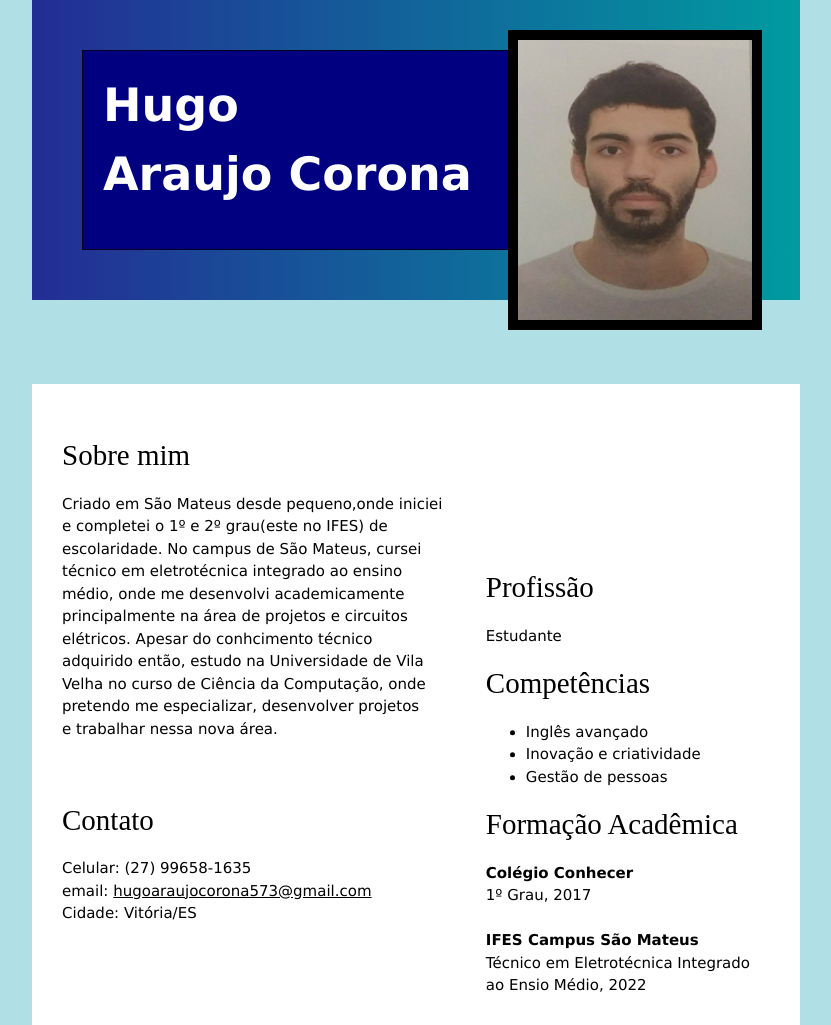
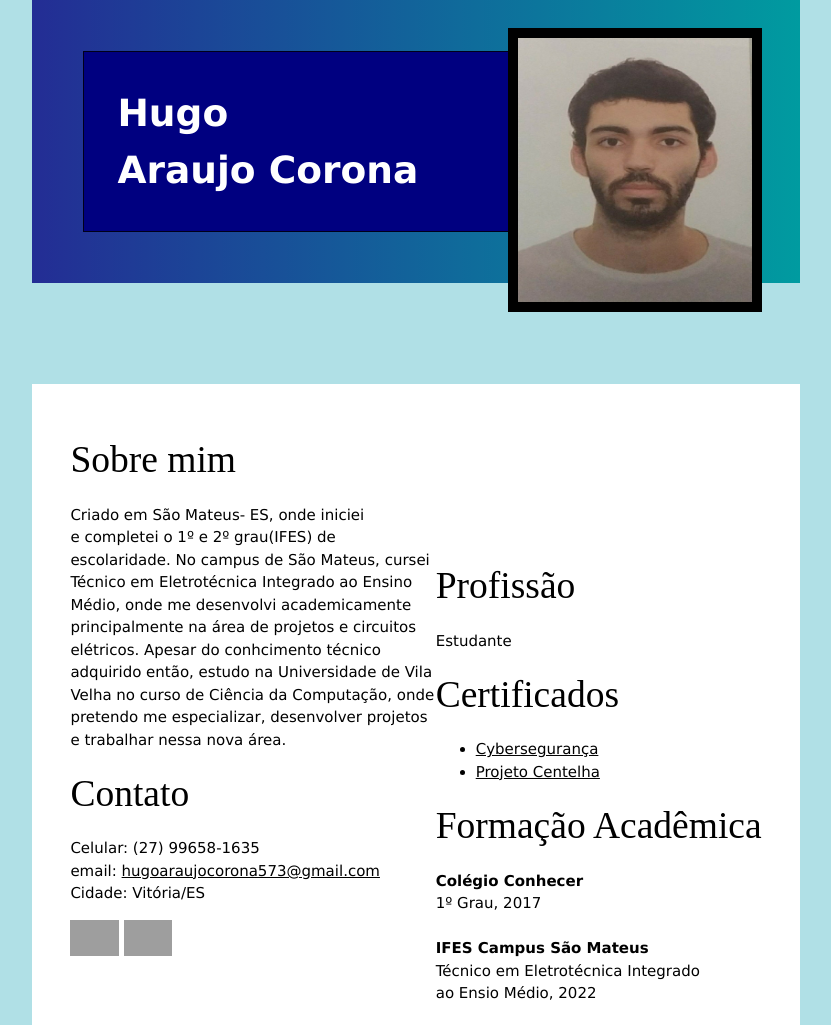
Before and after one commit to eognus/curriculo, a plain HTML site: page index.html in a window 1280 px wide. Shown: the top 1025 px of the page, without its empty margins (224-1055 px from the left). Drawn offline with nearby package versions, Linux system fonts and the light colour scheme; grey boxes are pictures that could not be loaded.

Commit message:
Update index.html

```diff
--- a/index.html
+++ b/index.html
@@ -13,15 +13,15 @@
 
   h2, h3, h4, h5, h6  {
   font-family: serif;
-    font-size: 29px
+    font-size: 250%
 }
 
 .grid-container {
   display: grid;
-  grid-template-columns: 500px;
-  grid-template-rows: 200px;
-  padding: 50px;
-  height: 300px;
+  grid-template-columns: 100%;
+  grid-template-rows: 100%;
+  padding: 4%;
+  height: 150%;
   background-image: linear-gradient(to left, rgb(0, 155, 160), rgba(0, 0, 128, 0.8));
   margin-top: 0;
   margin-left: 20%;
@@ -32,14 +32,12 @@
 .grid-item {
   background-color: #000080;
   border: 1px solid rgba(0, 0, 0, 0.8);
-  padding: 20px;
-  font-size: 46px;
+  padding: 5%;
+  font-size: 250%;
   text-align: left
 }
-  heading{
 
-  }
-  img{
+  #foto{
     position: absolute;
     height: 100%;
     width : 33%;
@@ -56,8 +54,8 @@
 <body style="background-color: powderblue">
 
 <div class="grid-container">
-  <div class="grid-item w3-cursive" style = "color: white ">
-<div><b>
+  <div class="grid-item w3-cursive" style = "color: #fffec8 ">
+<div style = "color: white"><b>
       Hugo<br>Araujo Corona
 </b></div>
   </div>
@@ -65,32 +63,31 @@
 
 
 
-<img  class="img" style="z-index:2" src="foto.jpg" alt= "foto"> </div>
+<img  id="foto" style="z-index:2" src="foto.jpg" alt= "foto"> </div>
 
   <div  class="w3-display-container w3-white"  style=" width:60%; height:100%; position:absolute;  top:48%; left:20%; box-sizing: border-box;" >
-    <div  style="padding: 40px 30px;">
+    <div  style="padding: 5% 5%;">
       <h2>Sobre mim</h2>
-      <p>  Criado em São Mateus desde pequeno,onde iniciei<br> e completei o 1º e 2º grau(este no IFES) de<br> escolaridade. No campus de São Mateus, cursei<br> técnico em eletrotécnica integrado ao ensino<br> médio, onde me desenvolvi academicamente<br> principalmente na área de projetos e circuitos<br> elétricos. Apesar do conhcimento técnico<br> adquirido então, estudo na Universidade de Vila<br> Velha no curso de Ciência da Computação, onde<br> pretendo me especializar, desenvolver projetos<br> e trabalhar nessa nova área.</p>
+      <p>    Criado em São Mateus- ES, onde iniciei<br> e completei o 1º e 2º grau(IFES) de<br> escolaridade. No campus de São Mateus, cursei<br> Técnico em Eletrotécnica Integrado ao Ensino<br> Médio, onde me desenvolvi academicamente<br> principalmente na área de projetos e circuitos<br> elétricos. Apesar do conhcimento técnico<br> adquirido então, estudo na Universidade de Vila<br> Velha no curso de Ciência da Computação, onde<br> pretendo me especializar, desenvolver projetos<br> e trabalhar nessa nova área.</p>
 
 
-      <h3><br>Contato</h3>
+      <h3>Contato</h3>
       <p>Celular: (27) 99658-1635<br>
       email: <a href="mailto:hugoaraujocorona573@gmail.com">hugoaraujocorona573@gmail.com</a><br>
-      Cidade: Vitória/ES</p></div>
+      Cidade: Vitória/ES</p>
+    <a href="https://github.com/eognus"><img src="https://cdn-icons-png.flaticon.com/512/25/25231.png" alt="github" width= 7% height= 7% "></a>
+        <a href="https://www.linkedin.com/in/hugo-araujo-corona/"><img src="https://cdn-icons-png.flaticon.com/512/61/61109.png" alt="linkedin" width= 7% height= 7% "></a></div>
 
 
-<div class="w3-display-right" style="padding: 10px 50px;">
+<div class="w3-display-right" style="padding: 5% 5%;">
       <h4>Profissão</h4>
       <p>Estudante</p>
 
 
 
-      <h5>Competências</h5><ul>
-      <li>Inglês avançado</li>
-        <li>Inovação e criatividade</li>
-        <li>Gestão de pessoas</li></ul>
-
-
+      <h5>Certificados</h5><ul>
+      <li><a href="Besidesvix.pdf">Cybersegurança</a></li>
+        <li><a href="Centelha.PDF">Projeto Centelha</a></li></ul>
 
       <h6>Formação Acadêmica</h6>
       <p><b>Colégio Conhecer<br></b>
@@ -99,7 +96,5 @@
       Técnico em Eletrotécnica Integrado<br> ao Ensio Médio, 2022</p>
     </div></div>
 
-
-
 </body>
 </html>
```
